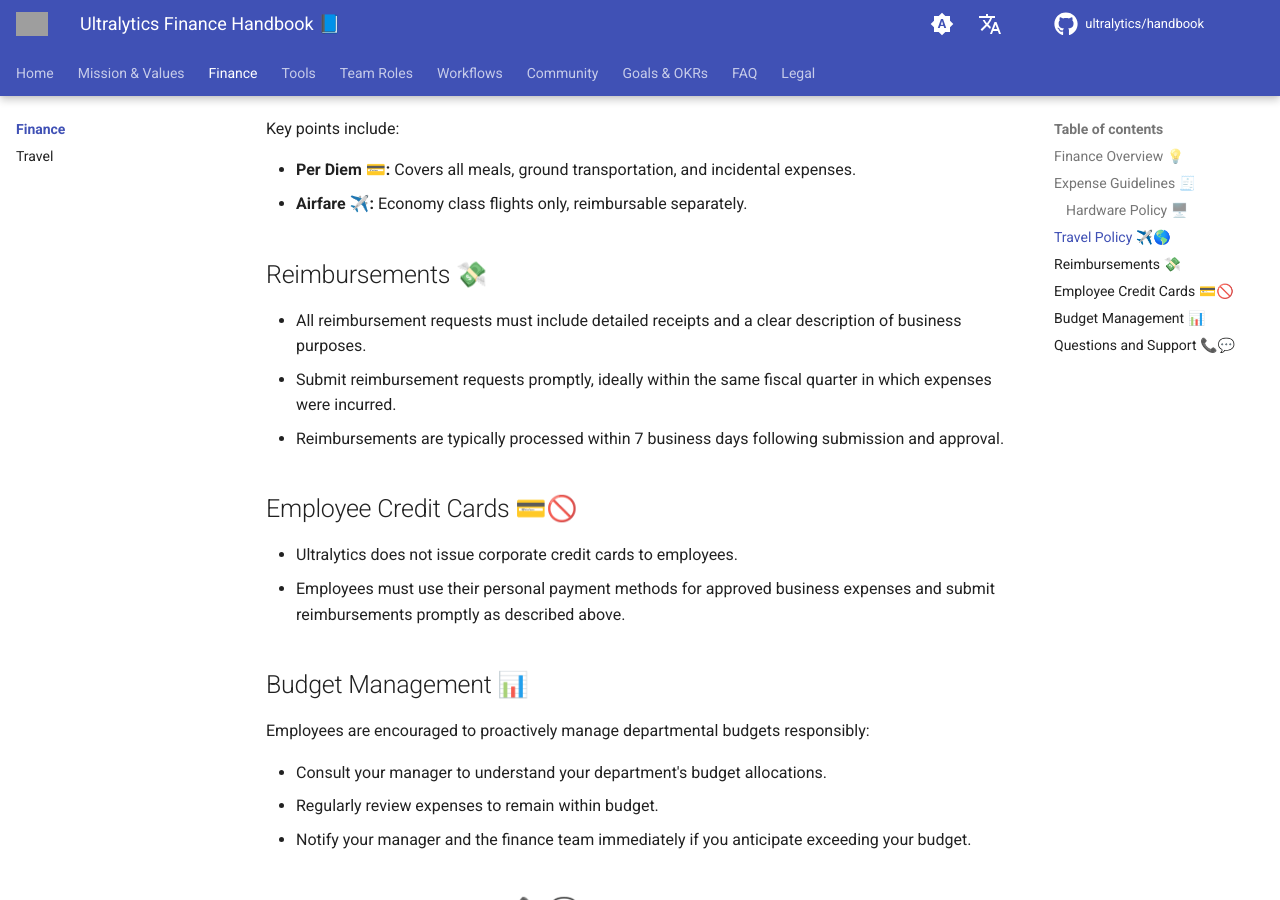
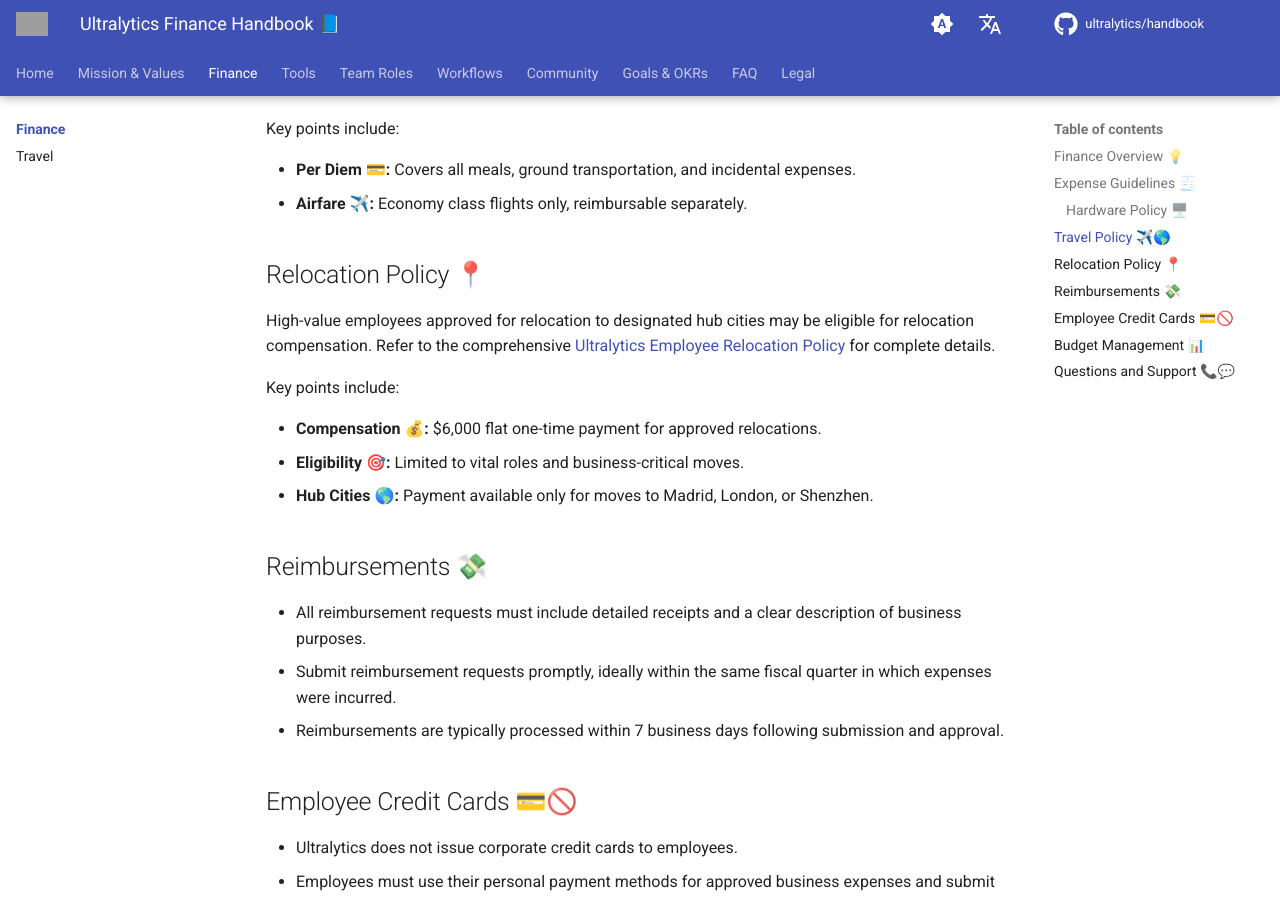
Before and after one commit to ultralytics/handbook, an MkDocs documentation site: the page built from docs/finance/index.md, in a window 1280 px wide and 900 px high, scrolled down 854 px. Built offline with MkDocs 1.6.1 and Material for MkDocs 9.7.7, drawn with Linux system fonts in a browser that asks for light colours; comment, search, counter and statistics services are not loaded; grey boxes are pictures that could not be loaded.

Commit message:
New Relocation policy

```diff
--- a/docs/finance/index.md
+++ b/docs/finance/index.md
@@ -28,6 +28,16 @@
 - **Per Diem 💳:** Covers all meals, ground transportation, and incidental expenses.
 - **Airfare ✈️:** Economy class flights only, reimbursable separately.
 
+## Relocation Policy 📍
+
+High-value employees approved for relocation to designated hub cities may be eligible for relocation compensation. Refer to the comprehensive [Ultralytics Employee Relocation Policy](../finance/relocation.md) for complete details.
+
+Key points include:
+
+- **Compensation 💰:** $6,000 flat one-time payment for approved relocations.
+- **Eligibility 🎯:** Limited to vital roles and business-critical moves.
+- **Hub Cities 🌎:** Payment available only for moves to Madrid, London, or Shenzhen.
+
 ## Reimbursements 💸
 
 - All reimbursement requests must include detailed receipts and a clear description of business purposes.
```
Also changed, not shown: docs/finance/relocation.md (added, +91 -0 lines).
